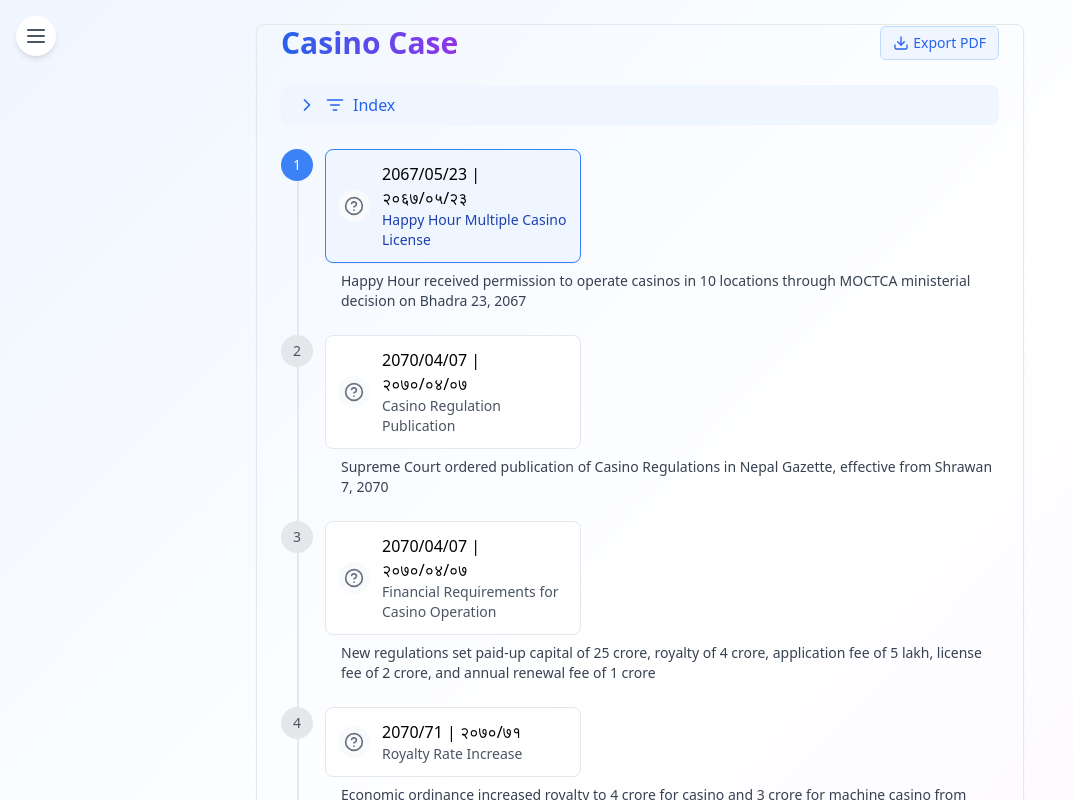
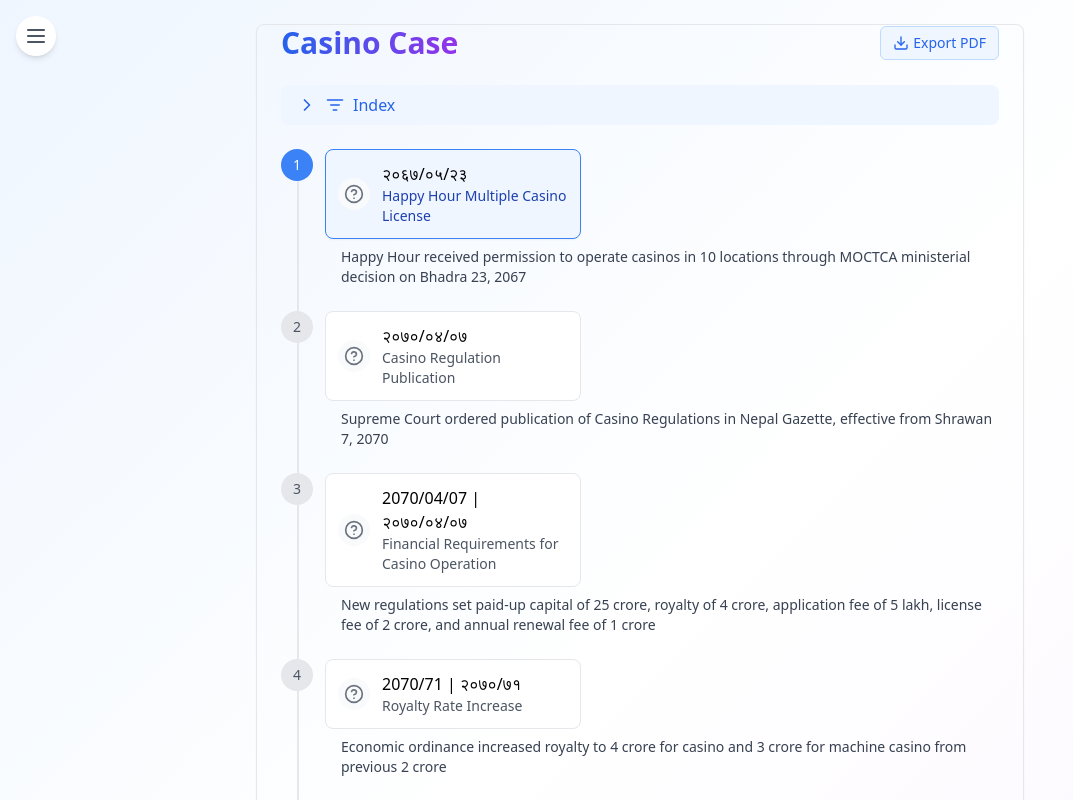
Before and after one commit to ShivaPrasadAcharya/exptimeline.git.io, a React (Vite) app: page / in a window 1280 px wide. Shown: the top 800 px of the page, without its empty margins (0-1073 px from the left). Built offline with nearby package versions, Linux system fonts and the light colour scheme.

Commit message:
Update timelineData.js

```diff
--- a/src/timelineData.js
+++ b/src/timelineData.js
@@ -58,7 +58,7 @@
     },
 data:[
 {
-    "year": "2067/05/23 | २०६७/०५/२३",
+    "year": " २०६७/०५/२३",
     "title": {
         "en": "Happy Hour Multiple Casino License",
         "ne": "ह्याप्पी आवर बहु क्यासिनो अनुमति"
@@ -70,7 +70,7 @@
     "category": "license"
 },
 {
-    "year": "2070/04/07 | २०७०/०४/०७",
+    "year": "२०७०/०४/०७",
     "title": {
         "en": "Casino Regulation Publication",
         "ne": "क्यासिनो नियमावली प्रकाशन"
```
